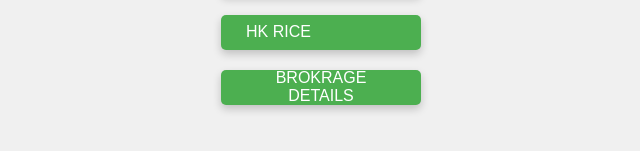
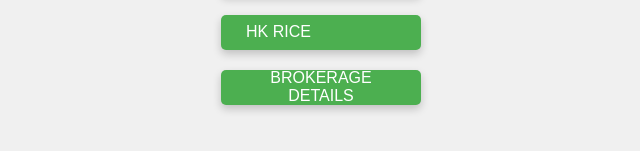
Before and after one commit to hunkaammy/HARIKESRI, a website: page index.html in a window 1280 px wide. Shown: the part 509-660 px from the top of the page, 319-959 px from the left. Drawn offline with Linux system fonts and the light colour scheme.

Commit message:
Update index.html

```diff
--- a/index.html
+++ b/index.html
@@ -84,7 +84,7 @@
 
   <button class="button" id="brokrage">
 
-            BROKRAGE  DETAILS
+            BROKERAGE  DETAILS
         </button>
 
 
```
